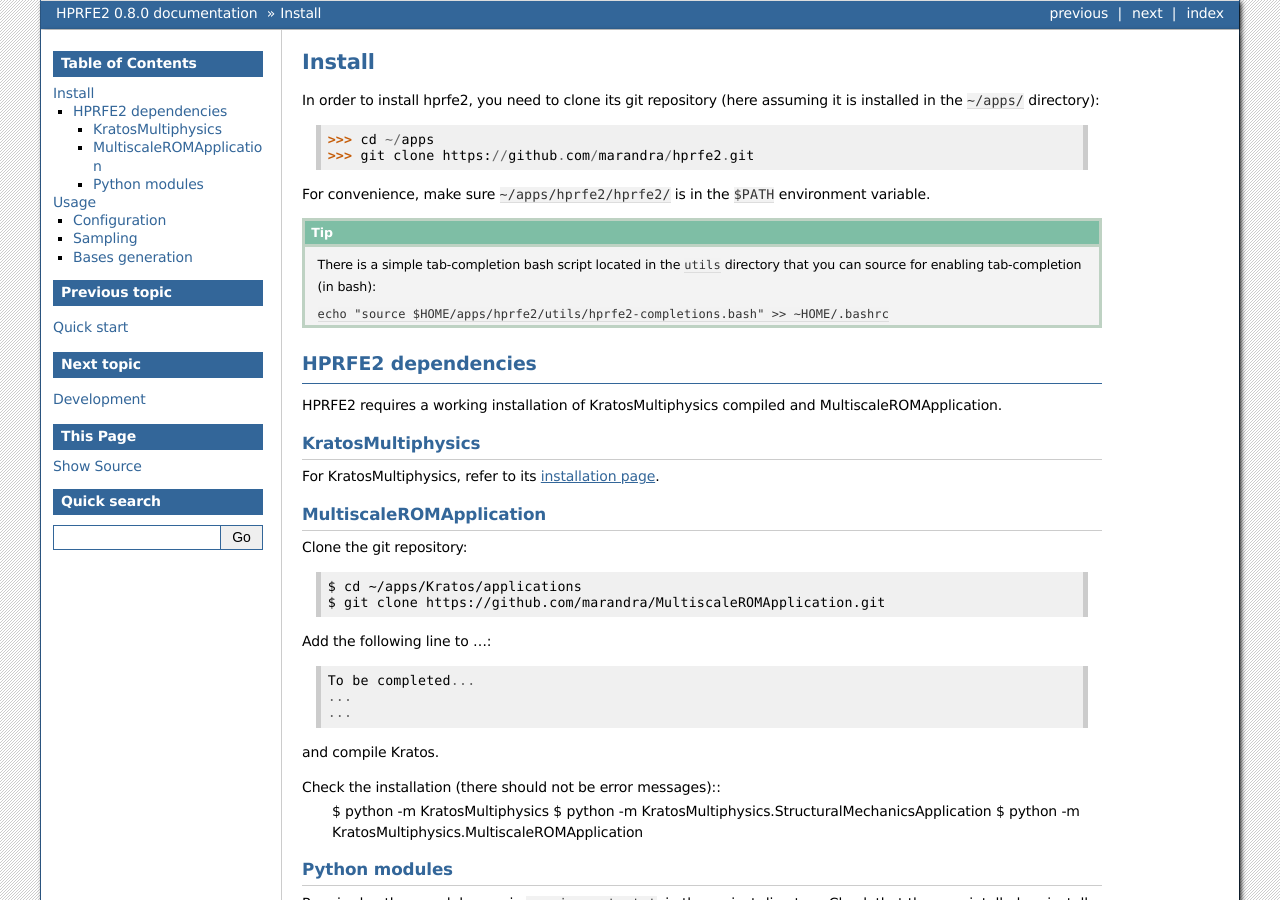
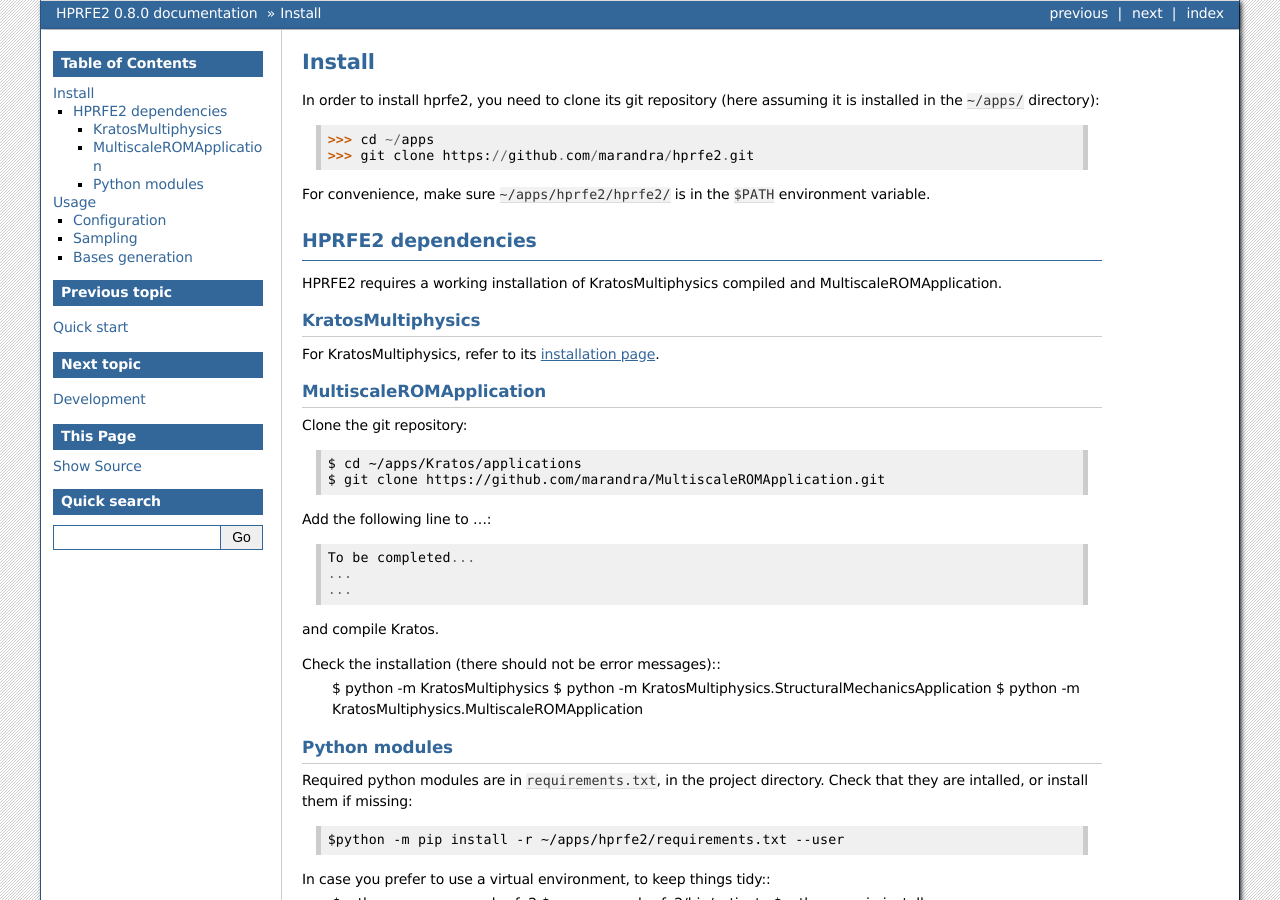
Before and after one commit to marandra/hprfe2, a Sphinx documentation site: the page built from docs/source/usage.rst, in a window 1280 px wide and 900 px high. Built offline with Sphinx 7.4.7, drawn with Linux system fonts in a browser that asks for light colours; part of the change alters nothing that is shown.

Commit message:
Documentation

```diff
--- a/docs/source/usage.rst
+++ b/docs/source/usage.rst
@@ -13,7 +13,7 @@ For convenience, make sure ``~/apps/hprfe2/hprfe2/`` is in the
 ``$PATH`` environment variable.
 
 ..
-.. tip::
+   tip::
      There is a simple tab-completion bash script located in the ``utils``
      directory that you can source for enabling tab-completion (in bash):
 
```
